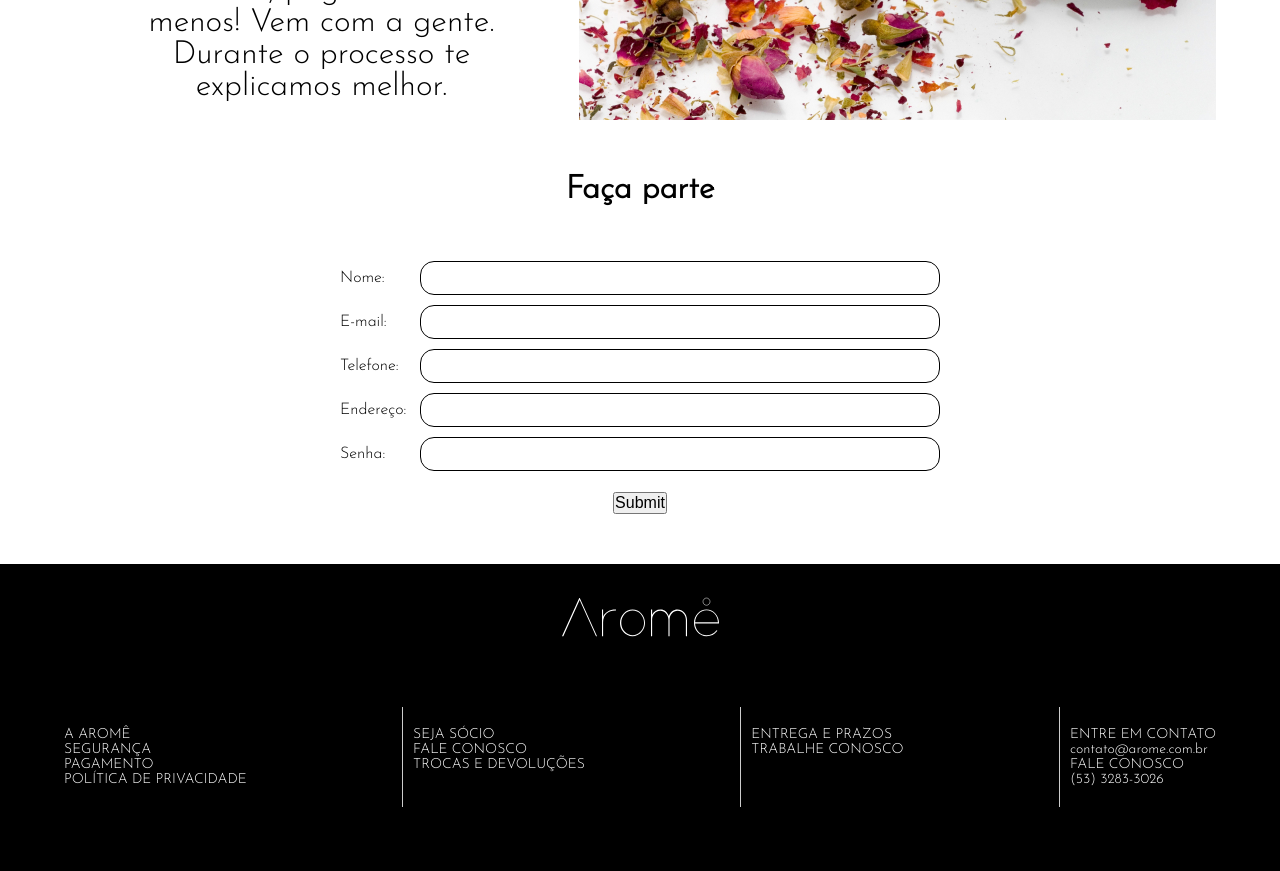
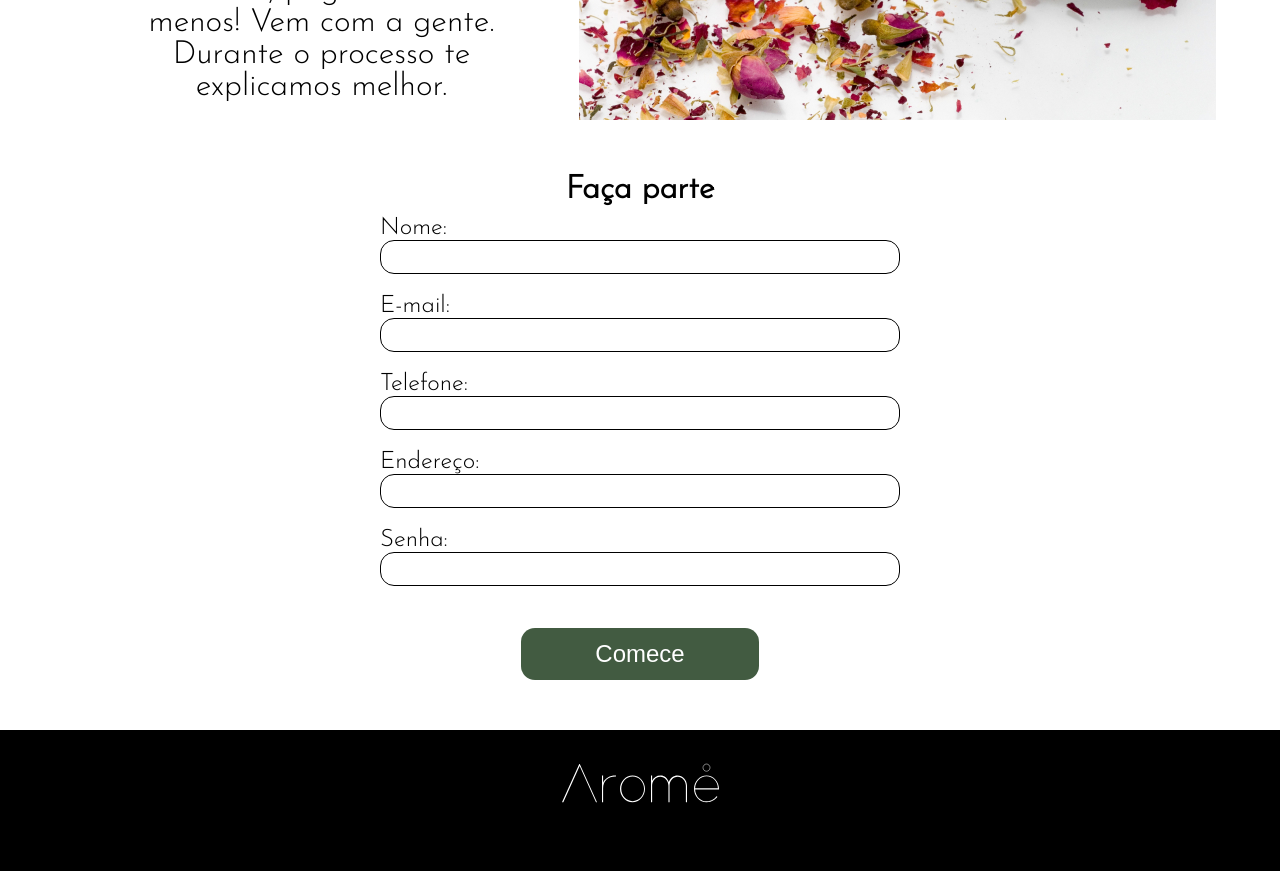
Before and after one commit to tierres/Arome, a React (Vite) app in the folder arome-ds/: page /becomeamember in a window 1280 px wide. Shown: the part 1400-2271 px from the top of the page. Built offline with nearby package versions, Linux system fonts and the light colour scheme.

Commit message:
PC - 25/03/24 - 17h40 - ClubForm - Tentando aplicar a font-family no botão input

```diff
--- a/arome-ds/src/components/ClubForm/ClubForm.module.css
+++ b/arome-ds/src/components/ClubForm/ClubForm.module.css
@@ -1,4 +1,5 @@
 .clubFormContainer {
+    margin-top: 50px;
     margin-bottom: 50px;
 }
 
@@ -10,7 +11,6 @@
 .tittle {
     text-align: center;
     font-size: xx-large;
-    margin: 50px;
 }
 
 .form {
@@ -20,12 +20,9 @@
 }
 
 .formDiv {
-    margin: 5px;
-    display: flex;
-    align-items: center;
+    margin: 10px;
     label {
-        margin-right: 10px;
-        width: 70px;
+        font-size: x-large;
     }
     input {
         border: 1px solid black;
@@ -35,3 +32,19 @@
         height: 34px;
     }
 }
+
+.submitButton {
+    background-color: #425B41;
+    color: white;
+    font-size: x-large;
+
+
+    border: none;
+    border-radius: 14px;
+
+    cursor: pointer;
+    transition: background-color 0.3s ease;
+
+    width: 238px;
+    height: 52px;
+}
--- a/arome-ds/src/components/ClubForm/ClubForm.tsx
+++ b/arome-ds/src/components/ClubForm/ClubForm.tsx
@@ -54,26 +54,32 @@ export const ClubForm = () => {
           <form className={classes.form} onSubmit={handleSubmit}>
             <div className={classes.formDiv}>
               <label htmlFor="name">Nome: </label>
+              <br />
               <input type="text" name='name' value={fields.name} onChange={handleFieldsChange}/>
             </div>
             <div className={classes.formDiv}>
               <label htmlFor="email">E-mail: </label>
+              <br />
               <input type="text" name='email' value={fields.email} onChange={handleFieldsChange}/>
             </div>
             <div className={classes.formDiv}>
               <label htmlFor="phone">Telefone: </label>
+              <br />
               <input type="text" name='phone' value={fields.phone} onChange={handleFieldsChange}/>
             </div>
             <div className={classes.formDiv}>
               <label htmlFor="address">Endereço: </label>
+              <br />
               <input type="text" name='address' value={fields.address} onChange={handleFieldsChange}/>
             </div>
             <div className={classes.formDiv}>
               <label htmlFor="password">Senha: </label>
+              <br />
               <input type="text" name='password' value={fields.password} onChange={handleFieldsChange}/>
             </div>
-            <br/>
-            <input type='submit'/>
+            <br />
+            <br />
+            <input className={classes.submitButton} type='submit' value="Comece"/>
           </form>
         </div>
       </SectionContainer>
```
